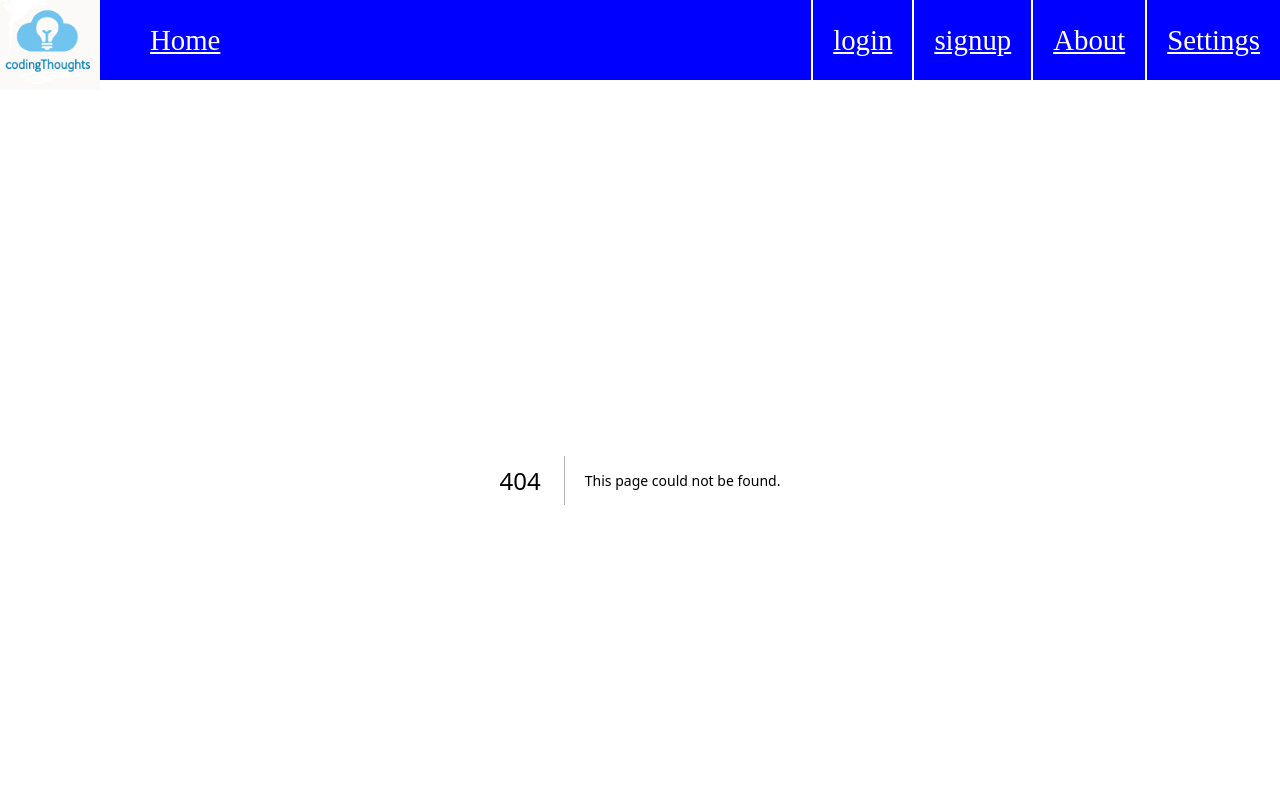
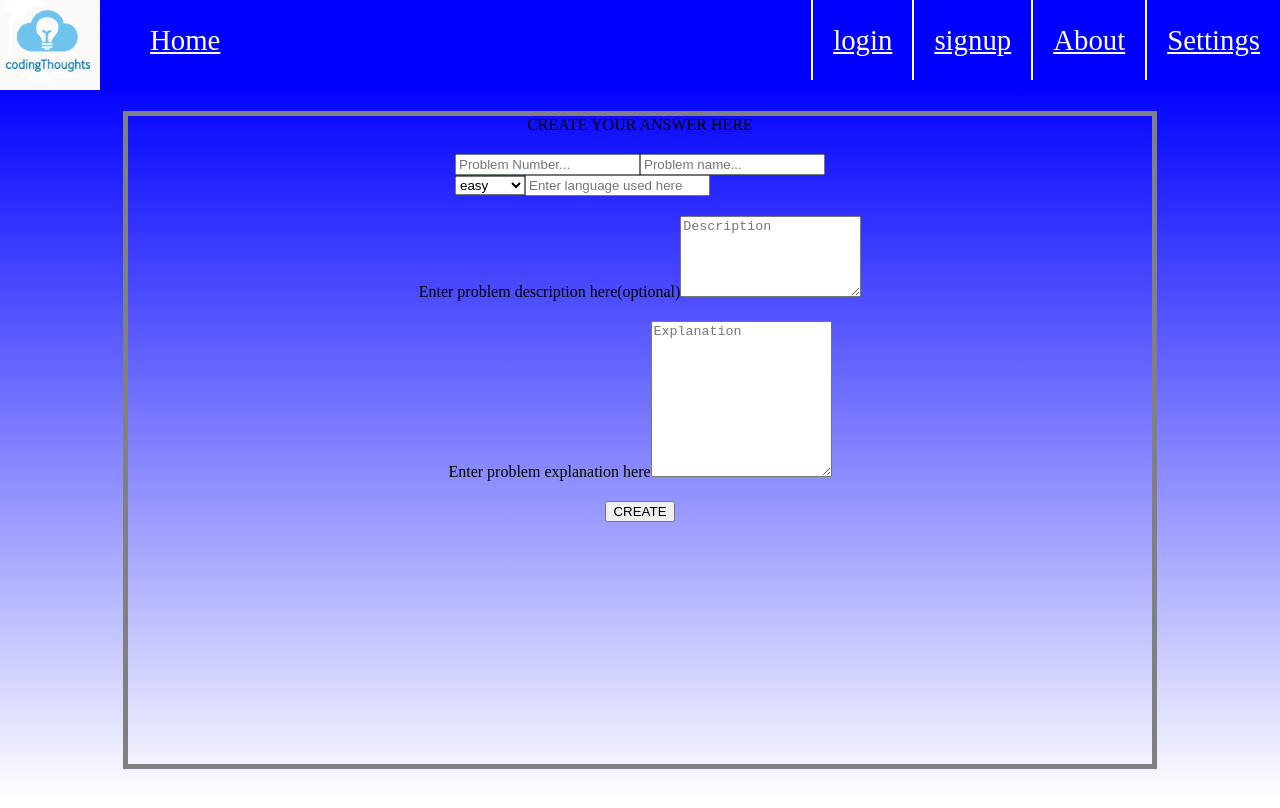
Before and after one commit to DavidSietko/codingThoughts, a Next.js app in the folder codingthoughts/: page /main/create in a window 1280 px wide. Before the commit this address had no page. Shown: the top 808 px of the page. Built offline with nearby package versions, Linux system fonts and the light colour scheme.

Commit message:
added skeleton for createform component

```diff
--- /dev/null
+++ b/codingthoughts/src/app/main/create/page.module.css
@@ -0,0 +1,10 @@
+.container {
+    position: absolute;
+    display: flex;
+    justify-content: center;
+    align-items: center;
+    width: var(--width);
+    height: var(--height);
+    z-index: -1;
+    background: var(--background-colour);
+}
--- /dev/null
+++ b/codingthoughts/src/app/main/create/page.tsx
@@ -0,0 +1,12 @@
+"use client";
+
+import CreateForm from "@/components/form/CreateForm";
+import styles from "./page.module.css";
+
+export default function Home() {
+    return (
+        <div className={styles.container}>
+            <CreateForm />
+        </div>
+    );
+}
--- /dev/null
+++ b/codingthoughts/src/components/form/CreateForm.module.css
@@ -0,0 +1,12 @@
+.container {
+    display: flex;
+    flex-direction: column;
+    justify-content: flex-start;
+    align-items: center;
+
+    width: 80%;
+    height: 90%;
+
+    gap: 20px;
+    border: 5px solid var(--border-colour);
+}
--- /dev/null
+++ b/codingthoughts/src/components/form/CreateForm.tsx
@@ -0,0 +1,44 @@
+import { useState } from "react";
+import styles from "./CreateForm.module.css";
+
+export default function CreateForm() {
+    // useStates for all values for an answer
+    const [number, setNumber] = useState<number>();
+    const [title, setTitle] = useState<string>("");
+    const [difficulty, setDifficulty] = useState<string>("");
+    const [language, setLanguage] = useState<string>("");
+    const [description, setDescription] = useState<string>("");
+    const [explanation, setExplanation] = useState<string>("");
+
+    const difficulties: string[] = ["easy", "medium", "hard"];
+
+
+    return (
+        <div className={styles.container}>
+            <header>CREATE YOUR ANSWER HERE</header>
+            <div>
+                <div>
+                    <input type="number" value={number} onChange={(e) => setNumber(e.target.value ? parseInt(e.target.value) : undefined)} placeholder="Problem Number..."></input>
+                    <input type="text" value={title} onChange={(e) => setTitle(e.target.value)} placeholder="Problem name..."></input>
+                </div>
+                <div>
+                    <select>
+                        {difficulties.map((currentDifficulty, index) => (
+                            <option key={index} onClick={() => {setDifficulty(currentDifficulty);}}>{currentDifficulty}</option>
+                        ))}
+                    </select>
+                    <input type="text" value={language} placeholder="Enter language used here" onChange={(e) => {setLanguage(e.target.value);}}></input>
+                </div>
+            </div>
+            <div>
+                <span>Enter problem description here(optional)</span>
+                <textarea value={description} onChange={(e) => setDescription(e.target.value)} placeholder="Description" rows={5}></textarea>
+            </div>
+            <div>
+                <span>Enter problem explanation here</span>
+                <textarea value={explanation} onChange={(e) => setExplanation(e.target.value)} placeholder="Explanation" rows={10}></textarea>
+            </div>
+            <button>CREATE</button>
+        </div>
+    );
+}
```
